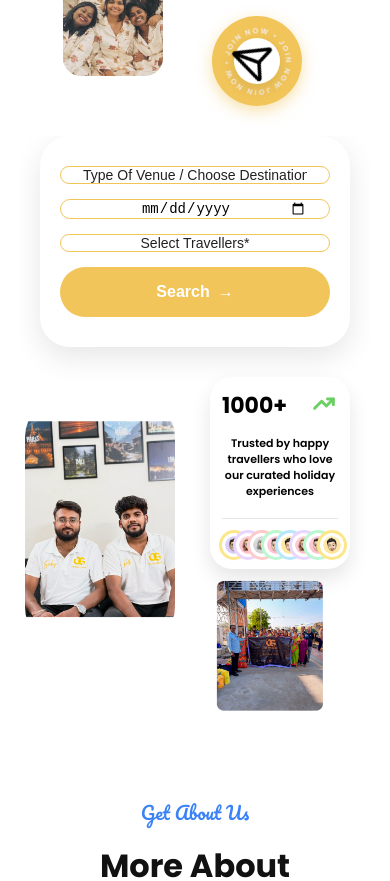
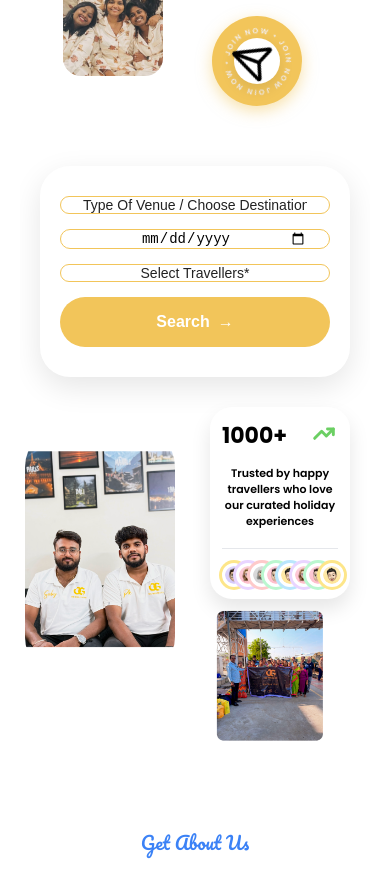
Before and after one commit to veeriaperumal/OG_Holidays, a React (Vite) app: page / in a window 390 px wide. Shown: the part 860-1741 px from the top of the page. Built offline with nearby package versions, Linux system fonts and the light colour scheme.

Commit message:
New Changes

```diff
--- a/src/Pages/Home.css
+++ b/src/Pages/Home.css
@@ -1726,7 +1726,7 @@ html {
     flex-direction: column;
     width: 100%;
     max-width: 400px;
-    margin: -60px auto 50px;
+    margin: -30px auto 50px;
     padding: 30px 20px;
     border-radius: 30px;
     gap: 15px;
```
